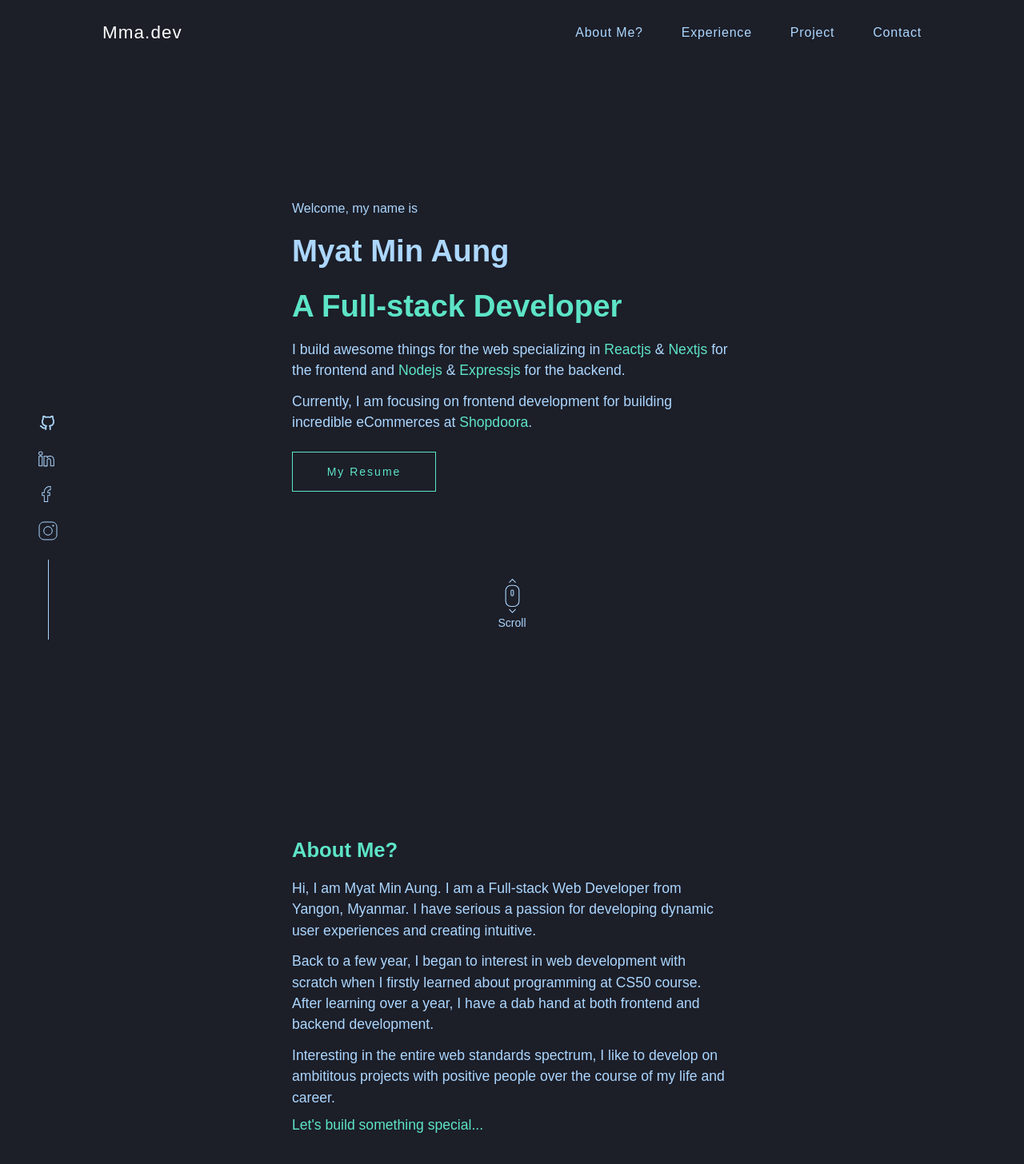
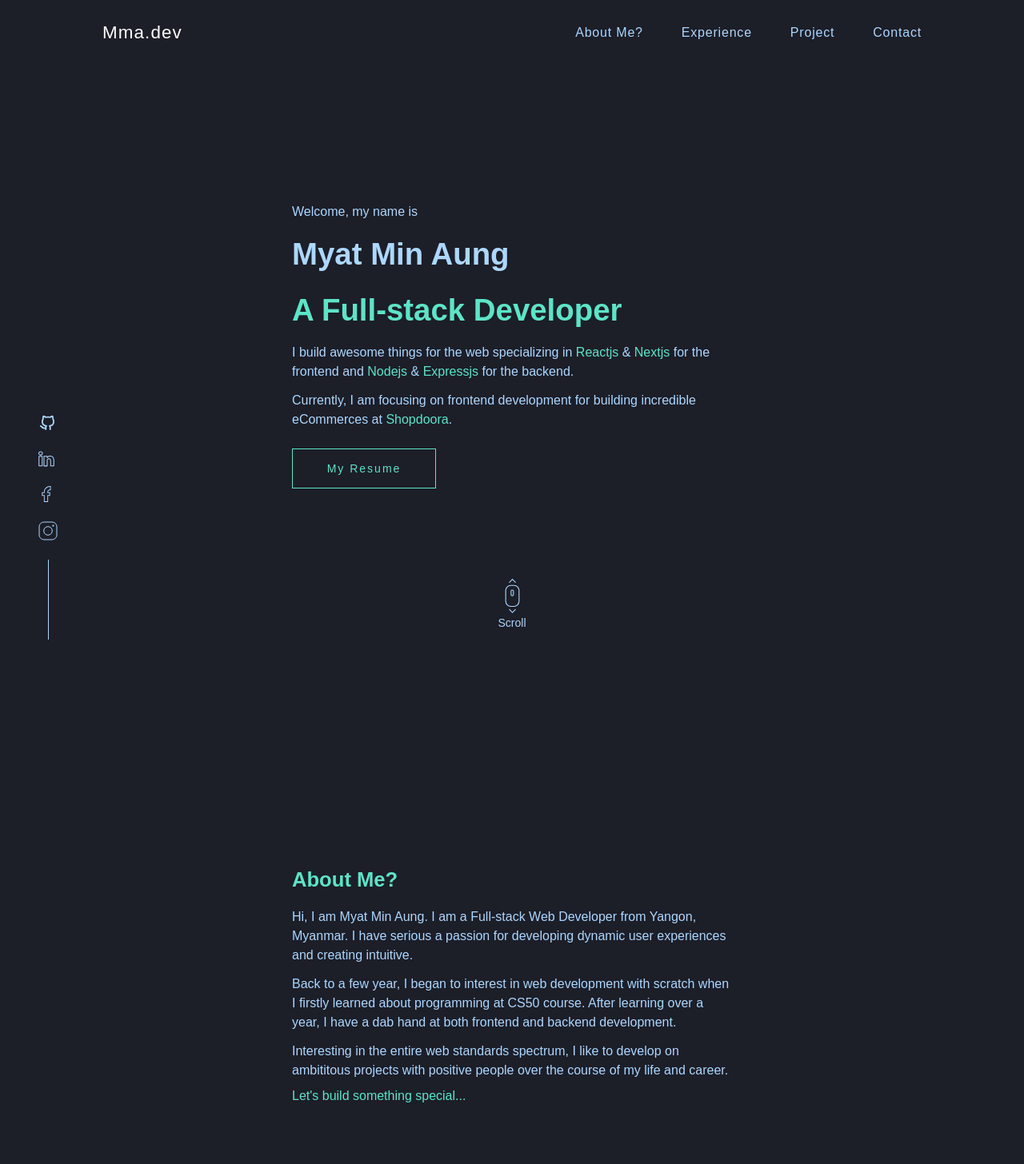
Before and after one commit to myatminag/myatminaung.v1, a Next.js app: page / in a window 1280 px wide. Shown: the top 1456 px of the page at 80% size. Built offline with nearby package versions, Linux system fonts and the light colour scheme.

Commit message:
temp add: lottie animation

```diff
--- a/components/AboutSection.jsx
+++ b/components/AboutSection.jsx
@@ -14,21 +14,21 @@ const AboutSection = ({ aboutRef }) => {
                         <header className="mb-4 text-primaryColor font-semibold text-[1.6rem]">
                             About Me?
                         </header>
-                        <p className="mb-3 lg:w-[550px] 2xl:w-[650px] text-[#acd7ff] xl:text-[1.1rem] 2xl:text-[1.5rem]">
+                        <p className="mb-3 lg:w-[550px] 2xl:w-[650px] text-[#acd7ff]">
                             Hi, I am Myat Min Aung. I am a Full-stack Web Developer from Yangon, Myanmar. I have serious
                             a passion for developing dynamic user experiences and creating intuitive.
                         </p>
-                        <p className="mb-3 lg:w-[550px] 2xl:w-[650px] text-[#acd7ff] xl:text-[1.1rem] 2xl:text-[1.5rem]">
+                        <p className="mb-3 lg:w-[550px] 2xl:w-[650px] text-[#acd7ff]">
                             Back to a few year, I began to interest in web development with scratch when I firstly learned about
                             programming at CS50 course. After learning over a year, I have a dab hand at both frontend and
                             backend development.
                         </p>
-                        <p className="mb-2 lg:w-[550px] 2xl:w-[650px] text-[#acd7ff] xl:text-[1.1rem] 2xl:text-[1.5rem]">
+                        <p className="mb-2 lg:w-[550px] 2xl:w-[650px] text-[#acd7ff]">
                             Interesting in the entire web standards spectrum, I like to develop on ambititous projects with
                             positive people over the course of my life and career.
                         </p>
                         <Link href="mailto:myatminaung.dev@gmail.com"
-                            className="mb-2 lg:w-[550px] 2xl:w-[650px] text-primaryColor xl:text-[1.1rem] 2xl:text-[1.5rem]"
+                            className="mb-2 lg:w-[550px] 2xl:w-[650px] text-primaryColor"
                         >
                             {"Let's"} build something special...
                         </Link>
--- a/components/HeroSection.jsx
+++ b/components/HeroSection.jsx
@@ -35,9 +35,9 @@ const HeroSection = ({ homeRef, aboutRef }) => {
             </div>
             <div className="max-w-[1240px] lg:min-h-[100vh] w-full h-full lg:mx-auto lg:flex lg:justify-center lg:items-center">
                 <div className="w-[100%] lg:flex lg:items-center lg:justify-evenly">
-                    {/* <div className="block lg:hidden">
+                    <div className="block lg:hidden">
                         <AnimationLottie />
-                    </div> */}
+                    </div>
                     <div>
                         <p className="mb-3 text-[#acd7ff]">
                             Welcome, my name is
@@ -48,13 +48,13 @@ const HeroSection = ({ homeRef, aboutRef }) => {
                         <p className="mb-3 font-semibold text-primaryColor text-[1.6rem] xl:text-[2.4rem] 2xl:text-[3.2rem]">
                             A Full-stack Developer
                         </p>
-                        <p className="mb-3 lg:w-[550px] 2xl:w-[650px] text-[#acd7ff] xl:text-[1.1rem] 2xl:text-[1.5rem]">
+                        <p className="mb-3 lg:w-[550px] 2xl:w-[650px] text-[#acd7ff]">
                             I build awesome things for the web specializing in <span className="text-primaryColor">Reactjs</span> & {" "}
                             <span className="text-primaryColor">Nextjs </span>
                             for the frontend and <span className="text-primaryColor">Nodejs</span> & {" "}
                             <span className="text-primaryColor">Expressjs</span> for the backend.
                         </p>
-                        <p className="mb-6 lg:w-[550px] 2xl:w-[650px] text-[#acd7ff] xl:text-[1.1em] 2xl:text-[1.5rem]">
+                        <p className="mb-6 lg:w-[550px] 2xl:w-[650px] text-[#acd7ff]">
                             Currently, I am focusing on frontend development for building incredible eCommerces at {" "}
                             <Link
                                 target="_blank"
```
